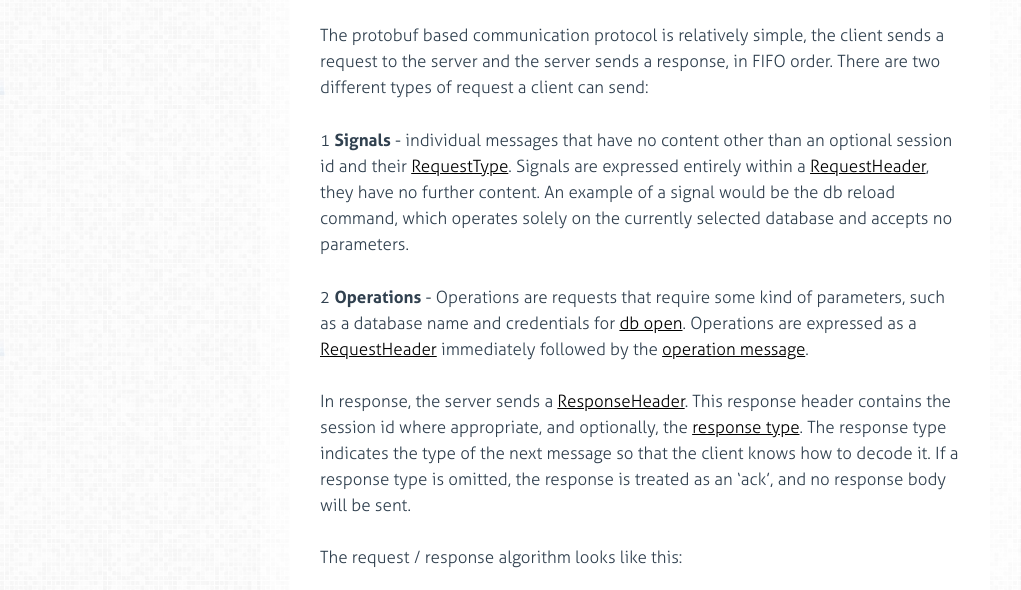
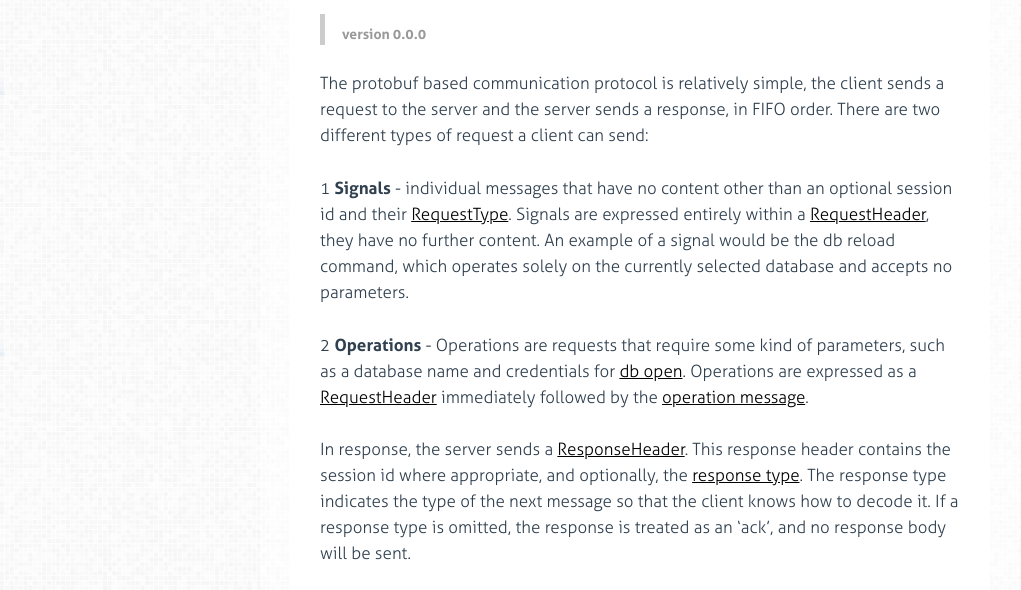
Before and after one commit to codemix/orientdb-protobufs, a plain HTML site: page index.html in a window 1280 px wide. Shown: the part 166-756 px from the top of the page, without its empty margins (0-1021 px from the left). Drawn offline with Linux system fonts and the light colour scheme.

Commit message:
update documentation

```diff
--- a/index.html
+++ b/index.html
@@ -15,6 +15,9 @@
 
 
           <h1 id="protocol-buffers-for-orientdb">Protocol Buffers for OrientDB</h1>
+<blockquote>
+<p><strong>version 0.0.0</strong></p>
+</blockquote>
 <p>The protobuf based communication protocol is relatively simple, the client sends a request to the server and the server sends a
 response, in FIFO order. There are two different types of request a client can send:</p>
 <p> 1 <strong>Signals</strong> - individual messages that have no content other than an optional session id and their <a href="#request-types">RequestType</a>.
```
